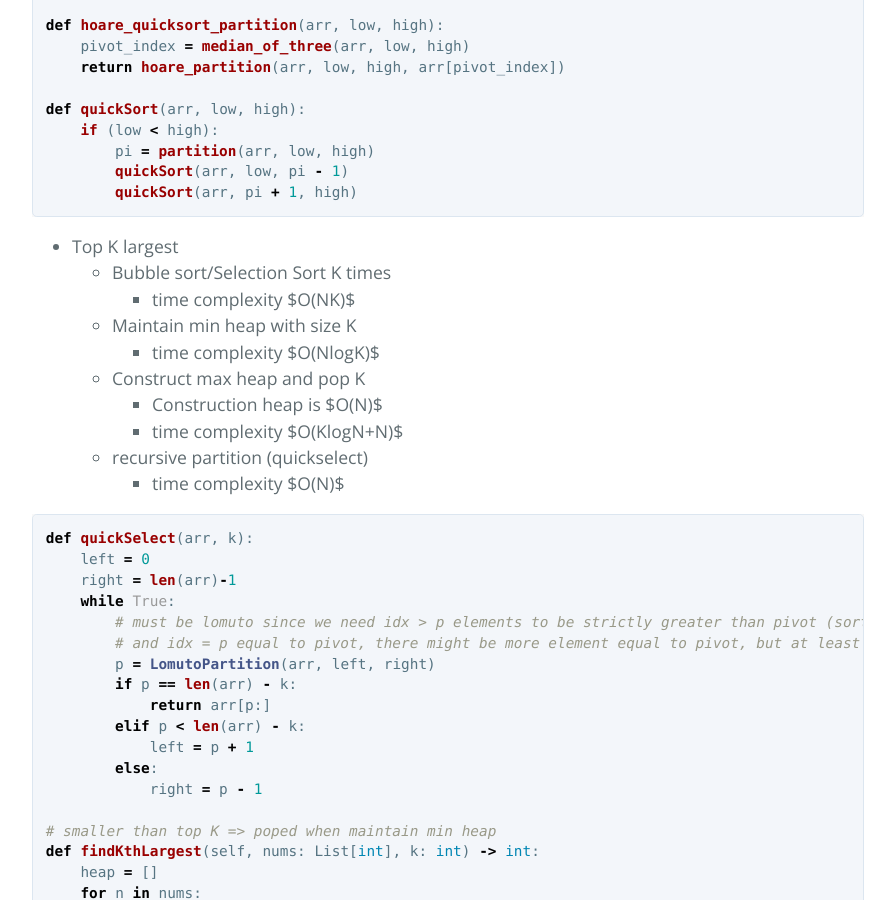
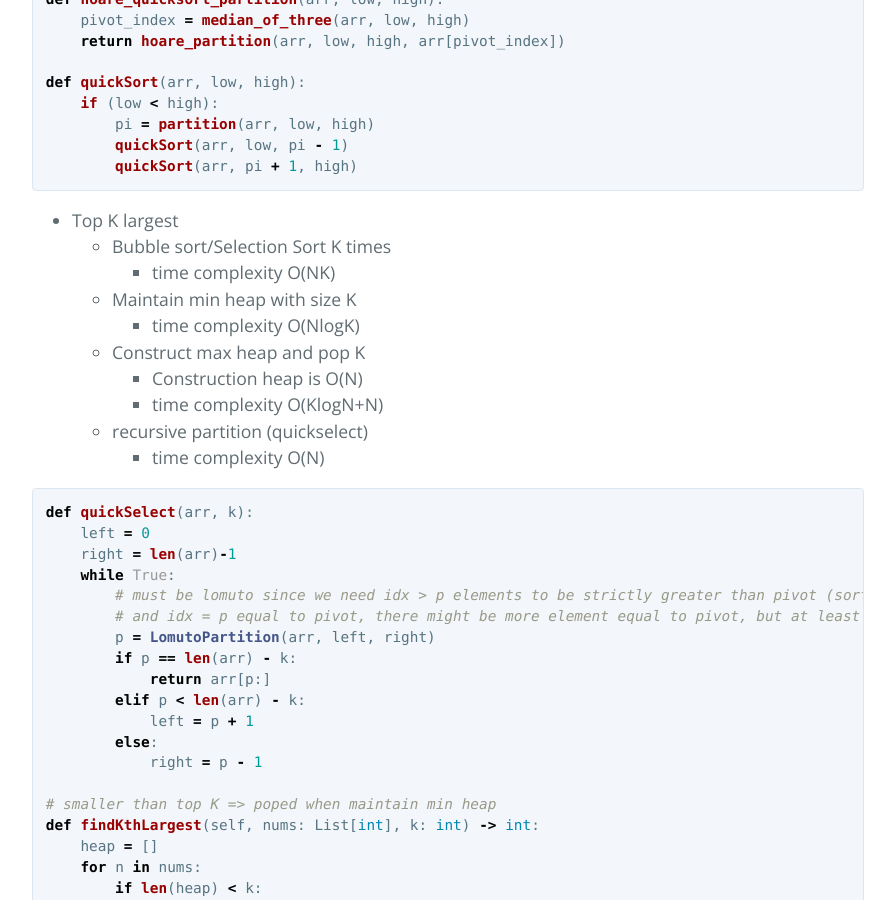
Before and after one commit to nsndimt/nsndimt.github.io, a Jekyll site: the page built from index.md, in a window 1280 px wide and 900 px high, scrolled down 6645 px. Shown: the whole window, without its empty margins (192-1087 px from the left). Built offline with Jekyll 4.4.1, drawn with Linux system fonts in a browser that asks for light colours; the repository's description, which GitHub fills in, is left out; some of the changed text lies outside the part shown.

Commit message:
remove O expression

````diff
--- a/index.md
+++ b/index.md
@@ -13,11 +13,11 @@
 
 
 # Python语言特性
-- 避免 $O(N)$ 复杂度操作
+- 避免 O(N) 复杂度操作
     - 数组拼接: `[i] + arr + [-1]`比`[i, *arr, i+1]`慢
     - 数组和字符串切片: 传递下标而不是数组或字符串
     - 字符串拼接: `' '.join()`
-    - 数组`pop`: $O(1)$ to pop the last element of a Python list, and $O(N)$ to pop an arbitrary element
+    - 数组`pop`: O(1) to pop the last element of a Python list, and O(N) to pop an arbitrary element
 
 - 多维数组创建
     - `[x[:] for x in [[0]*1000]*1000]`
@@ -257,14 +257,14 @@
 
 - Top K largest
     - Bubble sort/Selection Sort K times
-        - time complexity $O(NK)$
+        - time complexity O(NK)
     - Maintain min heap with size K
-        - time complexity $O(NlogK)$
+        - time complexity O(NlogK)
     - Construct max heap and pop K
-        - Construction heap is $O(N)$
-        - time complexity $O(KlogN+N)$
+        - Construction heap is O(N)
+        - time complexity O(KlogN+N)
     - recursive partition (quickselect)
-        - time complexity $O(N)$
+        - time complexity O(N)
 
 ```python
 def quickSelect(arr, k):
@@ -1969,8 +1969,8 @@
 
 - Floyd multi source shortest path
     - can deal with negative edge but not negative cycle
-    - time complexity $O(N^2)$
-    - space complexity $O(N^3)$
+    - time complexity O(N^2)
+    - space complexity O(N^3)
 
 ```python
 '''
@@ -1995,8 +1995,8 @@
 
 - Bellman-Ford single source shortest path
     - can deal with negative edge but not negative cycle
-    - time complexity $O(NE)$ when the graph is dense use dijkstra instead
-    - space complexity $O(N)$
+    - time complexity O(NE) when the graph is dense use dijkstra instead
+    - space complexity O(N)
 
 ```python
 adj = defaultdict(list)
````
Also changed, not shown: other parts of index.md (+5 -5 lines).
